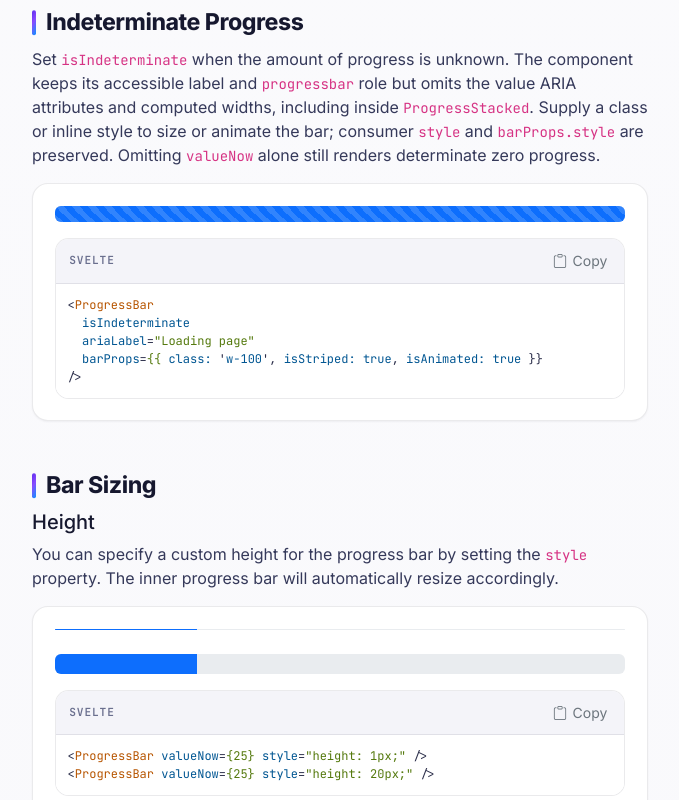
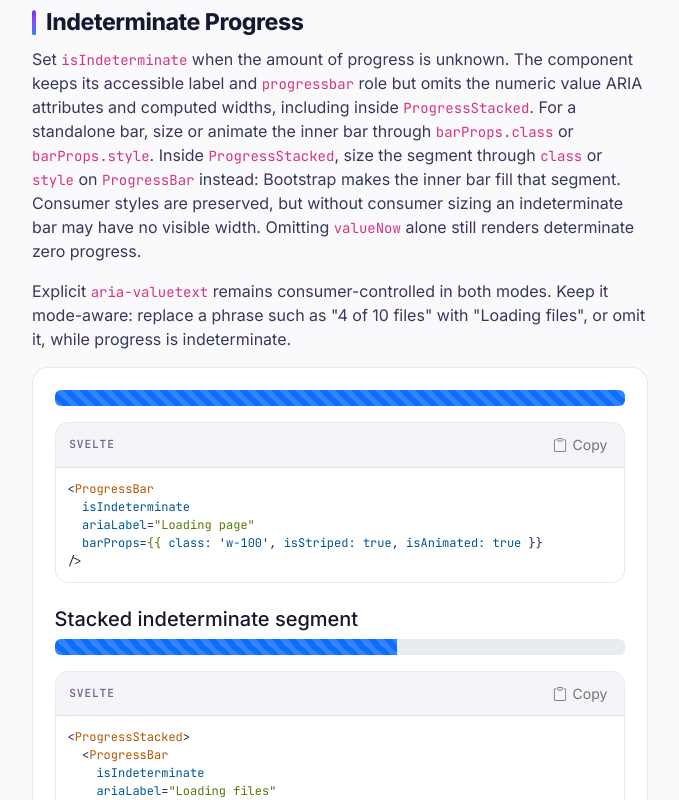
Before and after one commit to WinkIntel/bootstrap-svelte, a SvelteKit app: page /components/progress in a window 1280 px wide. Shown: the part 1320-2120 px from the top of the page, without its empty margins (304-983 px from the left). Built offline with nearby package versions, Linux system fonts and the light colour scheme.

Commit message:
Address review feedback for #180

```diff
--- a/src/lib/Progress/progress-bar.svelte
+++ b/src/lib/Progress/progress-bar.svelte
@@ -29,7 +29,7 @@ Supports percentage-based progress visualization with customizable styling, them
 - `barProps` (object): Additional props to pass to the inner progress bar element.
 - `class` (string): Additional CSS classes to apply to the progress container.
 - `elementRef` (HTMLDivElement): Reference to the underlying DOM element.
-- `isIndeterminate` (boolean): Omit value ARIA attributes and computed widths for unknown progress. Defaults to false; consumer styles are preserved.
+- `isIndeterminate` (boolean): Omit numeric value ARIA attributes and computed widths for unknown progress. Defaults to false; consumer styles and explicit aria-valuetext are preserved. Keep consumer value text mode-aware.
 - `style` (string): CSS styles to apply to the progress container.
 - `valueMax` (number): Maximum value for the progress bar. Defaults to 100.
 - `valueMin` (number): Minimum value for the progress bar. Defaults to 0.
--- a/src/routes/components/progress/+page.svelte
+++ b/src/routes/components/progress/+page.svelte
@@ -11,6 +11,15 @@
   ariaLabel="Loading page"
   barProps={{ class: 'w-100', isStriped: true, isAnimated: true }}
 />`;
+
+    const stackedIndeterminateExampleCode = `<ProgressStacked>
+  <ProgressBar
+    isIndeterminate
+    ariaLabel="Loading files"
+    style="width: 60%;"
+    barProps={{ isStriped: true, isAnimated: true }}
+  />
+</ProgressStacked>`;
 
     const heightsExampleCode = `<ProgressBar valueNow={25} style="height: 1px;" />
 <ProgressBar valueNow={25} style="height: 20px;" />`;
@@ -85,9 +94,15 @@
         <h2 class="wk-quick-link">Indeterminate Progress</h2>
         <p>
             Set <code>isIndeterminate</code> when the amount of progress is unknown. The component keeps its accessible label and
-            <code>progressbar</code> role but omits the value ARIA attributes and computed widths, including inside
-            <code>ProgressStacked</code>. Supply a class or inline style to size or animate the bar; consumer <code>style</code> and
-            <code>barProps.style</code> are preserved. Omitting <code>valueNow</code> alone still renders determinate zero progress.
+            <code>progressbar</code> role but omits the numeric value ARIA attributes and computed widths, including inside
+            <code>ProgressStacked</code>. For a standalone bar, size or animate the inner bar through <code>barProps.class</code> or
+            <code>barProps.style</code>. Inside <code>ProgressStacked</code>, size the segment through <code>class</code> or <code>style</code>
+            on <code>ProgressBar</code> instead: Bootstrap makes the inner bar fill that segment. Consumer styles are preserved, but without consumer
+            sizing an indeterminate bar may have no visible width. Omitting <code>valueNow</code> alone still renders determinate zero progress.
+        </p>
+        <p>
+            Explicit <code>aria-valuetext</code> remains consumer-controlled in both modes. Keep it mode-aware: replace a phrase such as "4 of 10 files"
+            with "Loading files", or omit it, while progress is indeterminate.
         </p>
         <div class="card">
             <div class="card-body">
@@ -95,6 +110,13 @@
                     <ProgressBar isIndeterminate ariaLabel="Loading page" barProps={{ class: 'w-100', isStriped: true, isAnimated: true }} />
                 </div>
                 <SyntaxHighlighter code={indeterminateExampleCode} />
+                <h3 class="h5 mt-4">Stacked indeterminate segment</h3>
+                <div class="mb-3">
+                    <ProgressStacked>
+                        <ProgressBar isIndeterminate ariaLabel="Loading files" style="width: 60%;" barProps={{ isStriped: true, isAnimated: true }} />
+                    </ProgressStacked>
+                </div>
+                <SyntaxHighlighter code={stackedIndeterminateExampleCode} />
             </div>
         </div>
     </section>
@@ -417,9 +439,11 @@
 
         <h3 class="h5 mt-4">Accessibility</h3>
         <p>
-            The progress component follows WAI-ARIA patterns for progress indicators, including the proper
-            <code>role="progressbar"</code> and ARIA attributes (<code>aria-valuenow</code>,
-            <code>aria-valuemin</code>, <code>aria-valuemax</code>, and <code>aria-label</code>).
+            The progress component keeps <code>role="progressbar"</code> and an accessible label in both modes. Determinate bars include
+            <code>aria-valuenow</code>, <code>aria-valuemin</code>, and <code>aria-valuemax</code>; those numeric value attributes are omitted when
+            <code>isIndeterminate</code>
+            is set. Explicit <code>aria-valuetext</code> is preserved, so consumers must update or omit it when the mode changes rather than leave a stale
+            determinate value.
         </p>
     </section>
 </div>
```
Also changed, not shown: src/lib/Progress/types.ts (+4 -3 lines), 1 other file (tests, documents, lock files or other folders).
